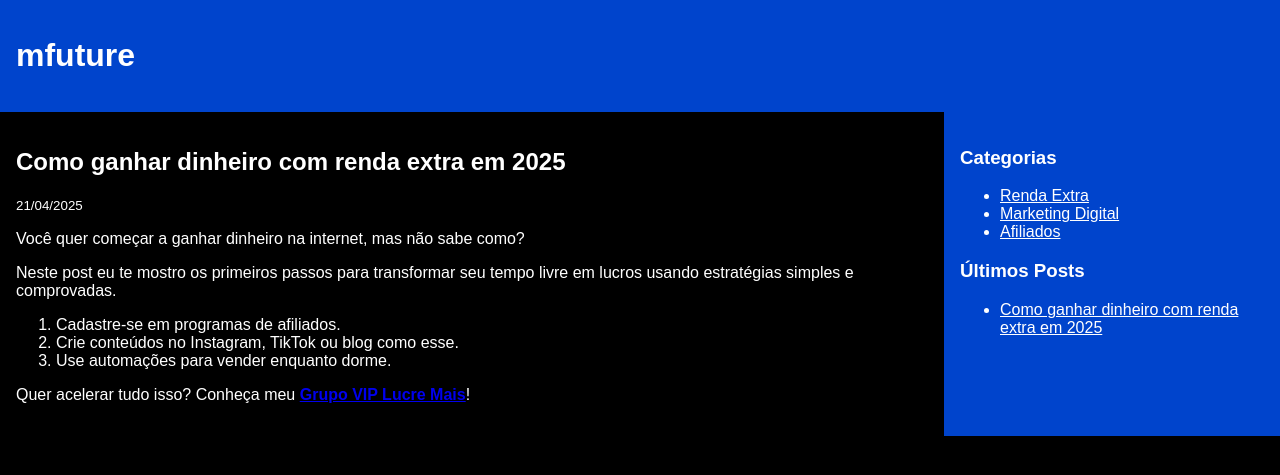
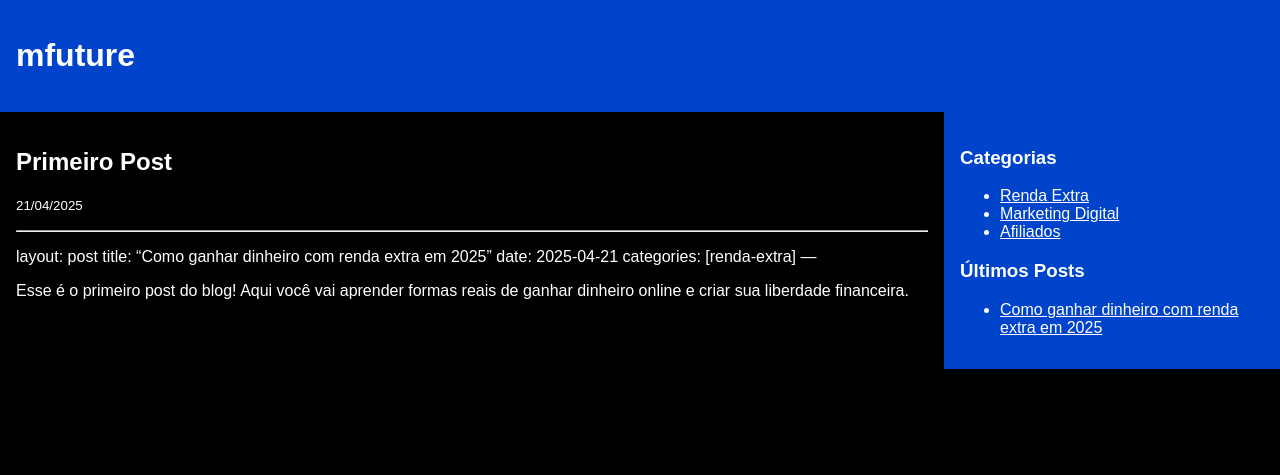
Before and after one commit to chensonbh763/mfuture, a Jekyll site: the page built from blog/_posts/2025-04-21-primeiro-post.md, in a window 1280 px wide. Shown: the top 475 px of the page. Built offline with Jekyll 4.4.1, drawn with Linux system fonts in a browser that asks for light colours; our own code applies the rules of GitHub Pages for plain Markdown files.

Commit message:
Update 2025-04-21-primeiro-post.md

```diff
--- a/blog/_posts/2025-04-21-primeiro-post.md
+++ b/blog/_posts/2025-04-21-primeiro-post.md
@@ -1,14 +1,9 @@
+
 ---
 layout: post
 title: "Como ganhar dinheiro com renda extra em 2025"
+date: 2025-04-21
+categories: [renda-extra]
 ---
 
-Você quer começar a ganhar dinheiro na internet, mas não sabe como?
-
-Neste post eu te mostro os primeiros passos para transformar seu tempo livre em lucros usando estratégias simples e comprovadas.
-
-1. Cadastre-se em programas de afiliados.
-2. Crie conteúdos no Instagram, TikTok ou blog como esse.
-3. Use automações para vender enquanto dorme.
-
-Quer acelerar tudo isso? Conheça meu **[Grupo VIP Lucre Mais](/lucremais)**!
+Esse é o primeiro post do blog! Aqui você vai aprender formas reais de ganhar dinheiro online e criar sua liberdade financeira.
```
